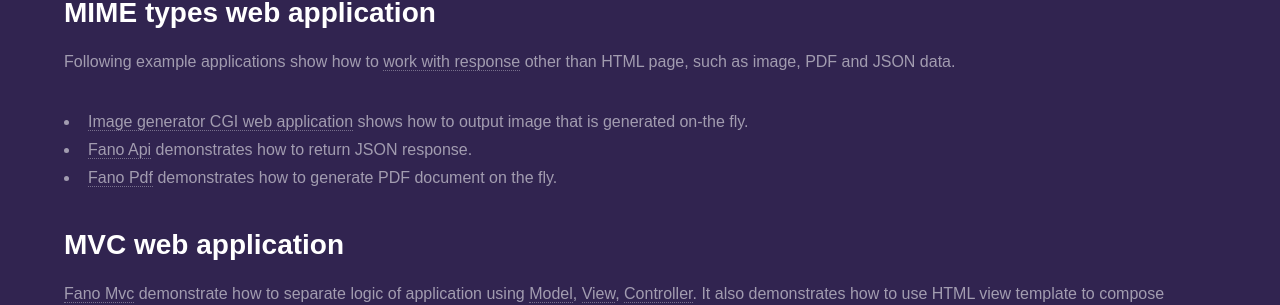
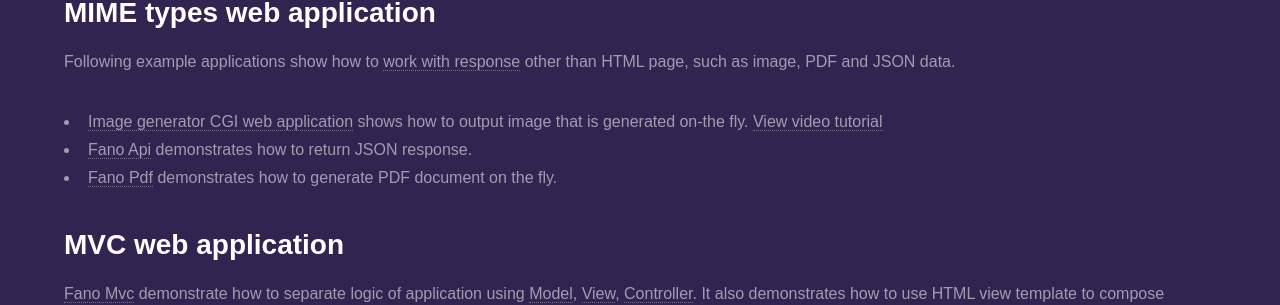
Before and after one commit to fanoframework/fanoframework.github.io, a Jekyll site: the page built from examples/index.md, in a window 1280 px wide and 900 px high, scrolled down 615 px. Shown: the part 147-452 px from the top of the window. Built offline with Jekyll 4.4.1, drawn with Linux system fonts in a browser that asks for light colours; our own code applies the rules of GitHub Pages for plain Markdown files.

Commit message:
add link to video tutorial

```diff
--- a/examples/index.md
+++ b/examples/index.md
@@ -25,9 +25,10 @@ List of getting started web application for various supported protocol, i.e [CGI
 
 Following example applications show how to [work with response](/working-with-response) other than HTML page, such as image, PDF and JSON data.
 
-- [Image generator CGI web application](https://github.com/fanoframework/fano-app-img) shows how to output image that is generated on-the fly.
+- [Image generator CGI web application](https://github.com/fanoframework/fano-app-img) shows how to output image that is generated on-the fly. [View video tutorial](https://youtu.be/HCLzhgOfWJ8)
 - [Fano Api](https://github.com/fanoframework/fano-api) demonstrates how to return JSON response.
 - [Fano Pdf](https://github.com/fanoframework/fano-pdf) demonstrates how to generate PDF document on the fly.
+
 
 ## MVC web application
 
```
